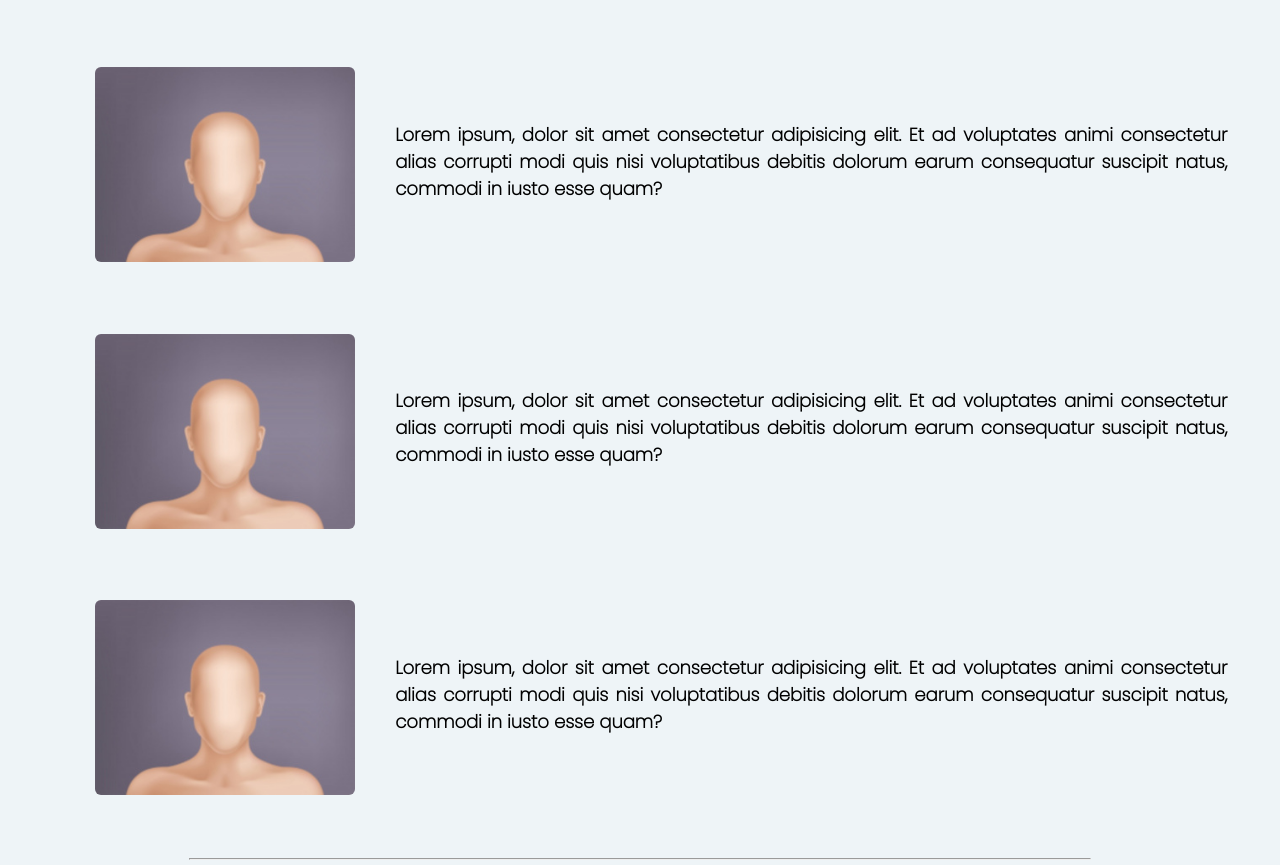
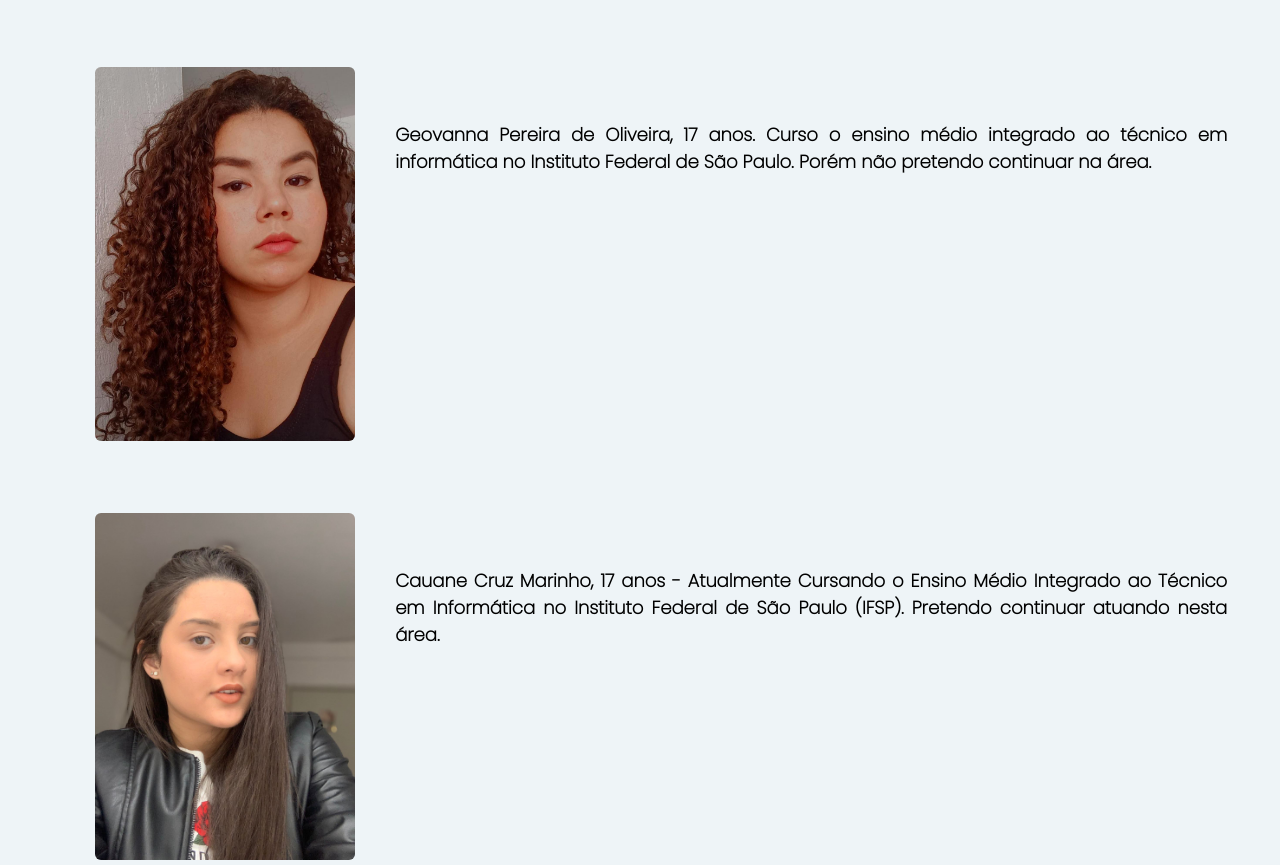
Before and after one commit to Guhian013/travelaux.github.io, a plain HTML site: page Html/AboutUs.html in a window 1280 px wide. Shown: the part 606-1471 px from the top of the page. Drawn offline with nearby package versions, Linux system fonts and the light colour scheme.

Commit message:
Update - 12/12/2021

```diff
--- a/Html/AboutUs.html
+++ b/Html/AboutUs.html
@@ -39,12 +39,12 @@
                 <p class="devs-intro">Gustavo Ian, 17 anos, vivo em São Paulo - SP e atualmente estou cursando informática no Instituto Federal de São Paulo (IFSP), pretendo contituar nessa área de tecnologia, atuando em Engenharia de Software no mercado de trabalho. Bom... é isso rs. Tenha um bom dia!! :D </p>
             </li>
             <li class="col-12">
-                <img src="../Images/modelo.jpg" alt="rostos_devs" class="devs-face">
-                <p class="devs-intro">Lorem ipsum, dolor sit amet consectetur adipisicing elit. Et ad voluptates animi consectetur alias corrupti modi quis nisi voluptatibus debitis dolorum earum consequatur suscipit natus, commodi in iusto esse quam?</p>
+                <img src="../Images/Geovanna.jpeg" alt="rostos_devs" class="devs-face">
+                <p class="devs-intro">Geovanna Pereira de Oliveira, 17 anos. Curso o ensino médio integrado ao técnico em informática no Instituto Federal de São  Paulo. Porém não pretendo continuar na área.</p>
             </li>
             <li class="col-12">
-                <img src="../Images/modelo.jpg" alt="rostos_devs" class="devs-face">
-                <p class="devs-intro">Lorem ipsum, dolor sit amet consectetur adipisicing elit. Et ad voluptates animi consectetur alias corrupti modi quis nisi voluptatibus debitis dolorum earum consequatur suscipit natus, commodi in iusto esse quam?</p>
+                <img src="../Images/Cauane.jpeg" alt="rostos_devs" class="devs-face">
+                <p class="devs-intro">Cauane Cruz Marinho, 17 anos - Atualmente Cursando o Ensino Médio Integrado ao Técnico em Informática no Instituto Federal de São Paulo (IFSP). Pretendo continuar atuando nesta área.</p>
             </li>
             <li class="col-12">
                 <img src="../Images/modelo.jpg" alt="rostos_devs" class="devs-face">
```
Also changed, not shown: Images/Cauane.jpeg (added), Images/Geovanna.jpeg (added).
